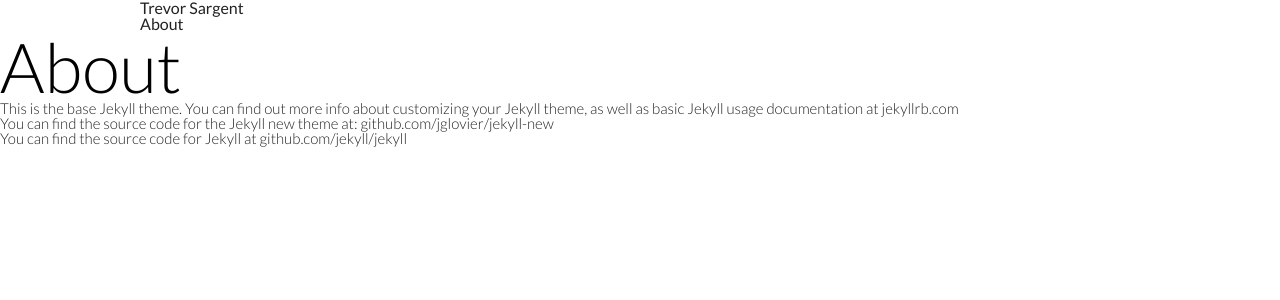
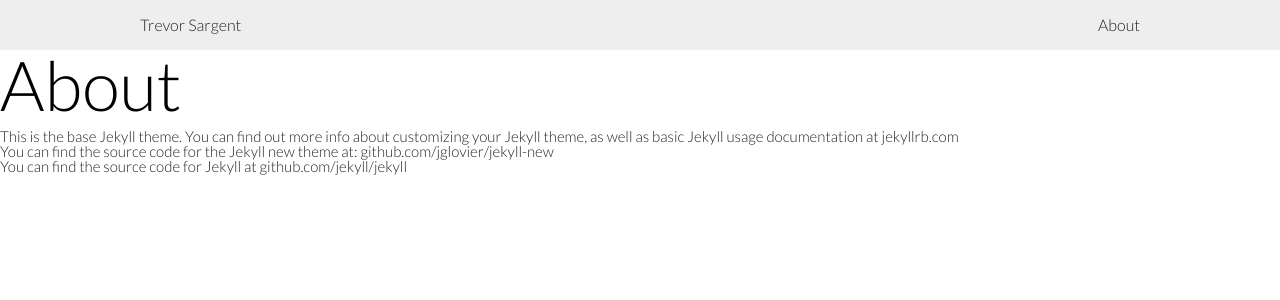
Before and after one commit to trevorsargent/trevorsargent.me, a Jekyll site: the page built from about.md, in a window 1280 px wide. Shown: the top 300 px of the page. Built offline with Jekyll 4.4.1, drawn with Linux system fonts in a browser that asks for light colours.

Commit message:
cover and nav

```diff
--- a/_includes/header.html
+++ b/_includes/header.html
@@ -1,19 +1,16 @@
-<header class="site-header">
+<nav>
 
-  <div class="wrapper">
+  <div class="container">
+    <div class="site-title">
 
-    <a class="site-title" href="{{ site.baseurl }}/">{{ site.title }}</a>
+      <a class="site-title" href="{{ site.baseurl }}/">{{ site.title }}</a>
+    </div>
 
-    <nav class="site-nav">
-      <div class="container">
-        {% for page in site.pages %}
-          {% if page.title %}
-          <a class="page-link" href="{{ page.url | prepend: site.baseurl }}">{{ page.title }}</a>
-          {% endif %}
-        {% endfor %}
-      </div>
-    </nav>
+    <div class="site-nav">
+      {% for page in site.pages %} {% if page.title %}
+      <a class="page-link" href="{{ page.url | prepend: site.baseurl }}">{{ page.title }}</a> {% endif %} {% endfor %}
+    </div>
 
   </div>
 
-</header>
+</nav>
--- a/_sass/_base.scss
+++ b/_sass/_base.scss
@@ -3,13 +3,6 @@
 
 body{
   font-family: 'Lato', 'helvetica', sans-serif;
-  display: flex;
-  flex-direction: column;
-  align-items: center;
-}
-
-div{
-  width: 100%;
 }
 
 .row{
@@ -19,11 +12,13 @@
 h1{
   font-size: 69px;
   font-weight: 100;
+  margin-bottom: 10px;
 }
 
 h2{
   font-size: 32px;
   font-weight: 100;
+  margin-bottom: 10px;
 }
 
 h3{
--- a/_sass/_cover.scss
+++ b/_sass/_cover.scss
@@ -5,19 +5,17 @@
     background: url('https://trevorsargent.s3.amazonaws.com/2016/Oct/HeadHandsFeet_11-1476054223561.jpg');
     background-size: cover;
     background-position: center;
-    height: 500px;
+    height: 600px;
     color: $light;
 
-    display: flex;
-    flex-direction: column;
-    align-items: center;
+    @include flex;
+    // justify-content: flex-end;
 
-    h1{
-        font-size: 96px;
+    .text{
+        margin-top: 100px;
     }
 
     h2{
-        font-size: 32px;
+        margin-left: 15px;
     }
-
 }
--- a/_sass/_mixins.scss
+++ b/_sass/_mixins.scss
@@ -28,3 +28,9 @@
     -webkit-transition-delay: $delay;
     transition-delay:         $delay;
 }
+
+@mixin flex{
+    display: flex;
+    flex-direction: column;
+    align-items: center;
+}
--- /dev/null
+++ b/_sass/_nav.scss
@@ -0,0 +1,32 @@
+@import 'mixins';
+
+nav{
+
+    @include flex;
+
+    height: 50px;
+    background: $light;
+
+    .container {
+        height: 100%;
+        display: flex;
+        flex-direction: row;
+        align-items: center;
+        justify-content: space-between;
+    }
+
+    a{
+        font-weight: 300;
+        color: $dark;
+
+        @include transition(color .3s);
+        @include transition('text-shadow' .3s);
+
+        &:hover{
+            border: none;
+            // font-weight: 400;
+            text-shadow: 0 0 1px $dark;
+            color: darken($dark, 100);
+        }
+    }
+}
--- a/css/main.scss
+++ b/css/main.scss
@@ -4,3 +4,4 @@
 @import "reset" ;
 @import "base";
 @import "cover";
+@import "nav";
```
